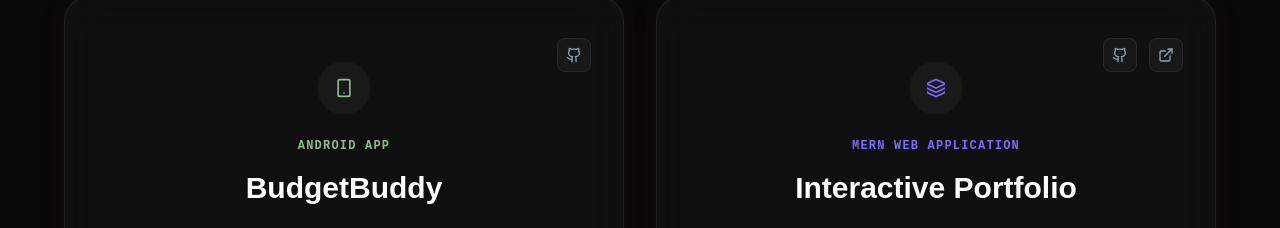
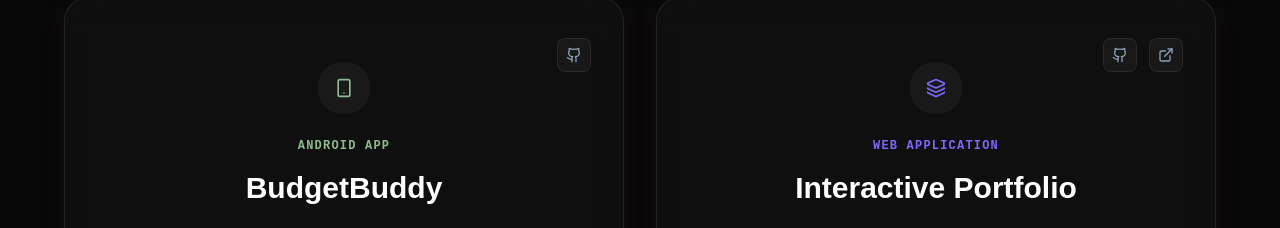
Before and after one commit to arpitthakor28/My-Portfolio, a React (Vite) app: page / in a window 1280 px wide. Shown: the part 3571-3799 px from the top of the page. Built offline with nearby package versions, Linux system fonts and the light colour scheme.

Commit message:
Remove MERN reference from Projects description

```diff
--- a/src/components/Projects.jsx
+++ b/src/components/Projects.jsx
@@ -44,7 +44,7 @@ const projects = [
     tech: ["React", "Vite", "Tailwind v4", "Express", "Framer Motion"],
     link: "https://portfolio-673bc.web.app",
     github: "https://github.com/arpitthakor28/My-Portfolio",
-    type: "MERN Web Application",
+    type: "Web Application",
     icon: <Layers className="w-5 h-5" />,
     accent: "#7c6aff",
     accentBg: "rgba(124,106,255,0.08)",
```
